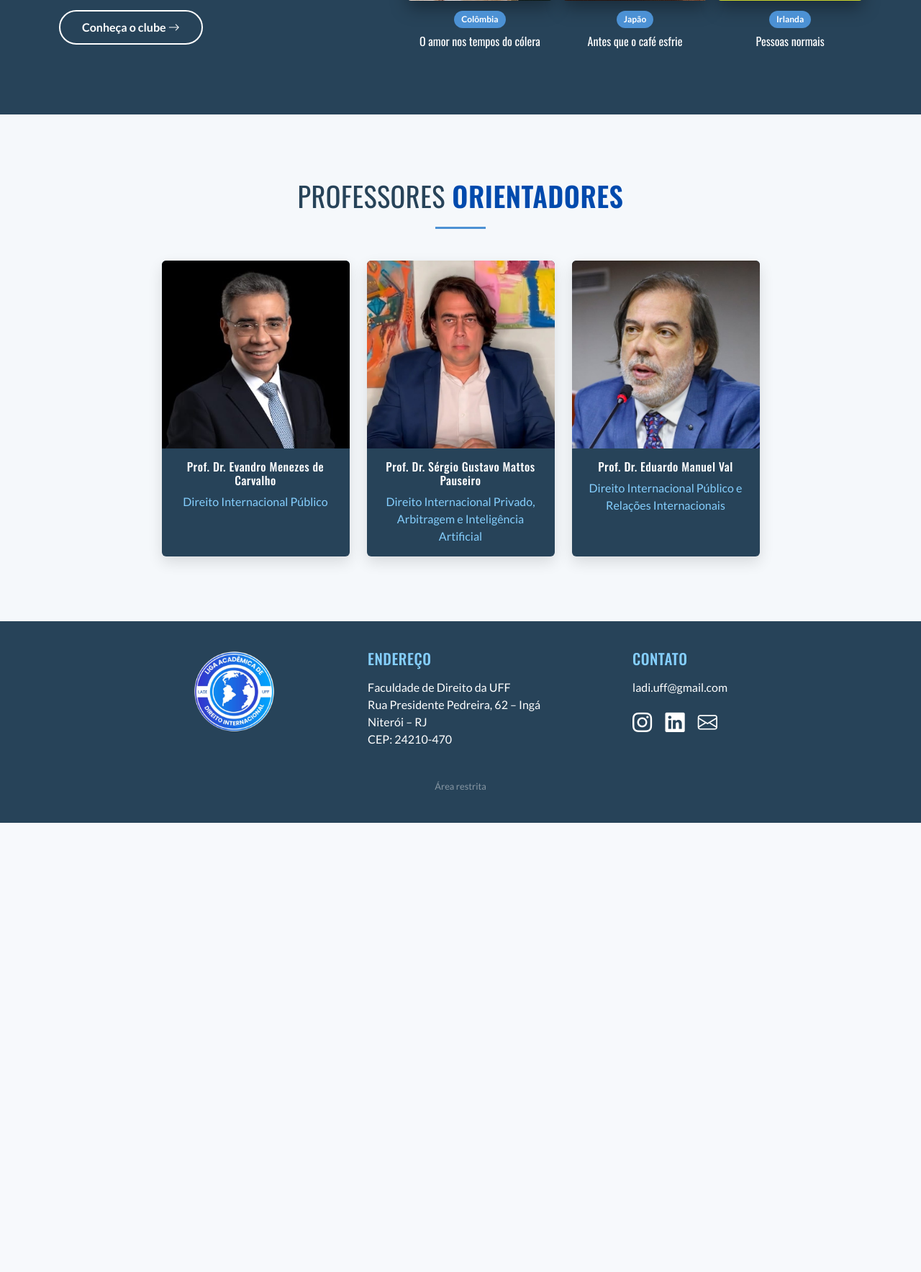
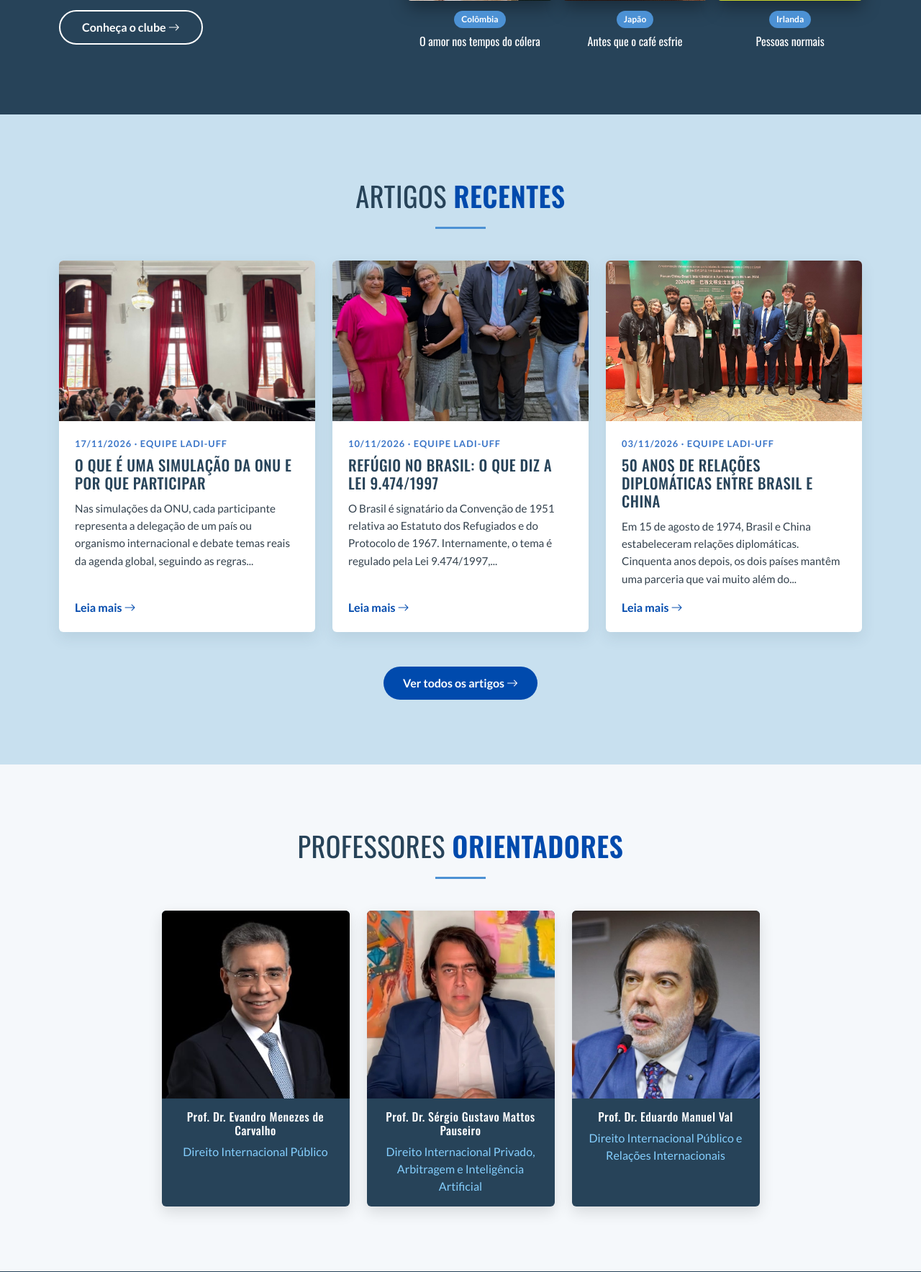
Before and after one commit to joaopiller/ladi-uff, a Flask app: page / in a window 1280 px wide. Shown: the part 2521-4288 px from the top of the page at 72% size. Before the commit the page ends 3664 px from the top, so only its background shows below. Run offline with Flask 3, Linux system fonts and the light colour scheme; data comes from the database, SQL or seed files in the repository; some libraries are stand-ins or nearby versions.

Commit message:
feat(home): artigos recentes na página inicial

```diff
--- a/app.py
+++ b/app.py
@@ -72,7 +72,8 @@ def variaveis_globais():
 
 @app.route("/")
 def index():
-    return render_template("index.html")
+    artigos = Artigo.recentes().limit(3).all()
+    return render_template("index.html", artigos=artigos)
 
 
 @app.route("/quem-somos")
--- a/templates/index.html
+++ b/templates/index.html
@@ -2,6 +2,7 @@
 
 {% block estilos %}
   <link rel="stylesheet" href="{{ url_for('static', filename='css/home.css') }}">
+  <link rel="stylesheet" href="{{ url_for('static', filename='css/artigos.css') }}">
 {% endblock %}
 
 {% block conteudo %}
@@ -155,6 +156,29 @@
     </div>
   </section>
 
+  {% if artigos %}
+  <section class="secao secao-gelo" id="artigos">
+    <div class="container">
+      <h2 class="titulo-secao text-center">Artigos <strong>recentes</strong></h2>
+      <div class="linha-titulo mx-auto"></div>
+
+      <div class="row g-4 mt-2 justify-content-center">
+        {% for artigo in artigos %}
+        <div class="col-md-6 col-lg-4">
+          {% include "artigos/_card.html" %}
+        </div>
+        {% endfor %}
+      </div>
+
+      <div class="text-center mt-5">
+        <a href="{{ url_for('artigos') }}" class="btn btn-principal">
+          Ver todos os artigos <i class="bi bi-arrow-right"></i>
+        </a>
+      </div>
+    </div>
+  </section>
+  {% endif %}
+
   <section class="secao" id="professores">
     <div class="container">
       <h2 class="titulo-secao text-center">Professores <strong>orientadores</strong></h2>
```
